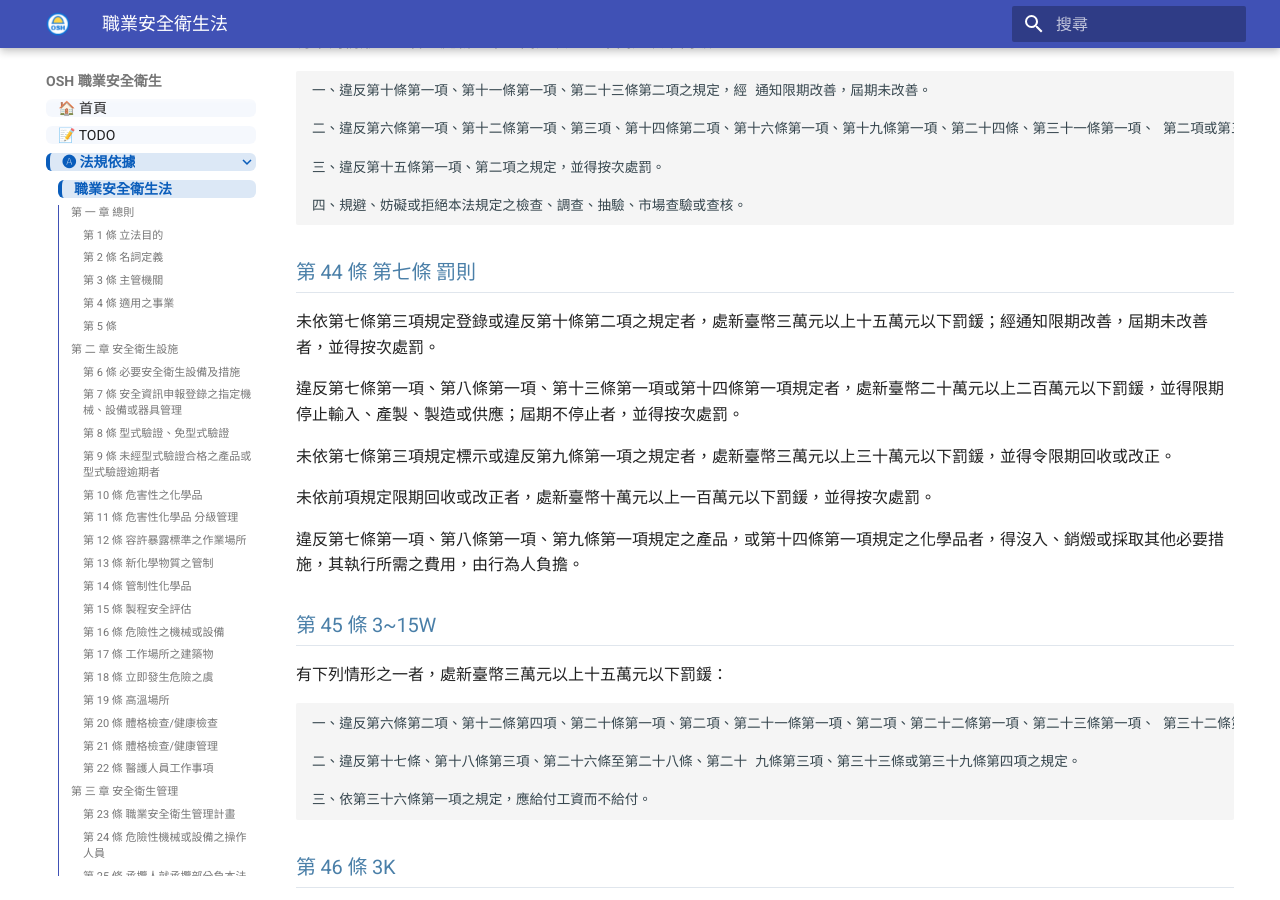
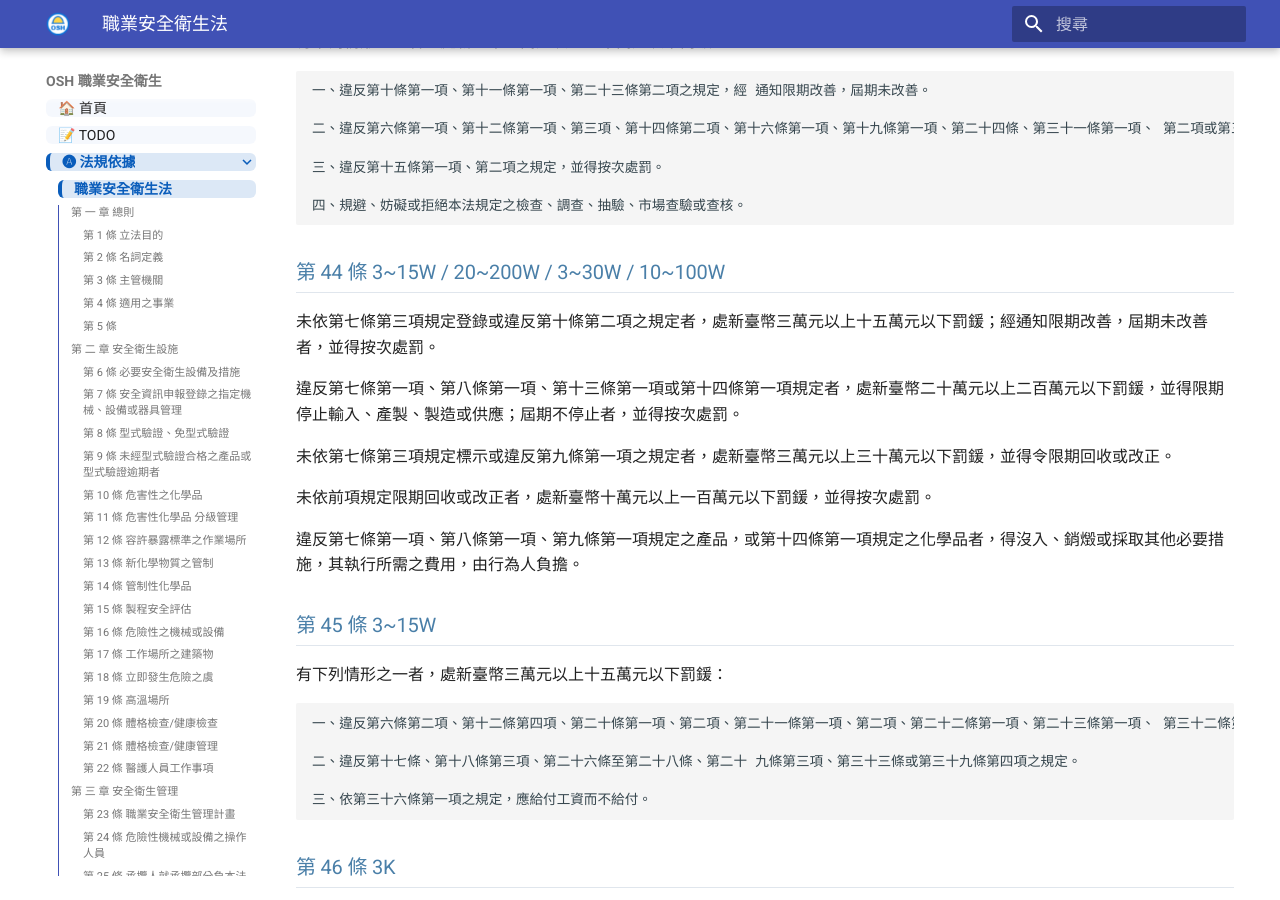
Before and after one commit to YuCH-Hank/OSH, an MkDocs documentation site: the page built from docs/A_法規依據/職安法.md, in a window 1280 px wide and 900 px high, scrolled down 19845 px. Built offline with MkDocs 1.6.1 and Material for MkDocs 9.7.7, drawn with Linux system fonts in a browser that asks for light colours; comment, search, counter and statistics services are not loaded.

Commit message:
Update penalty section in workplace safety law documentation

```diff
--- a/docs/A_法規依據/職安法.md
+++ b/docs/A_法規依據/職安法.md
@@ -888,7 +888,7 @@
 
     四、規避、妨礙或拒絕本法規定之檢查、調查、抽驗、市場查驗或查核。
 
-### 第 44 條 第七條 罰則
+### 第 44 條 3~15W / 20~200W / 3~30W / 10~100W
 
 未依第七條第三項規定登錄或違反第十條第二項之規定者，處新臺幣三萬元以上十五萬元以下罰鍰；經通知限期改善，屆期未改善者，並得按次處罰。
 
```
